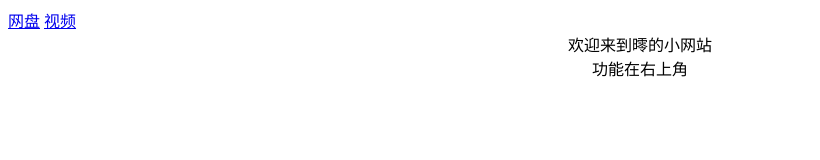
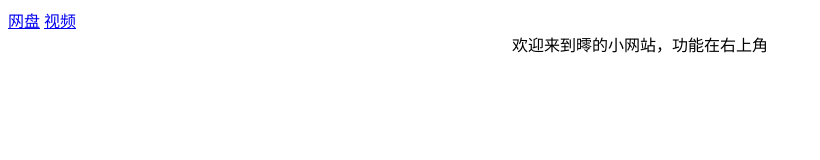
Before and after one commit to Lingpand/Lingpand.github.io, a plain HTML site: page index.html in a window 1280 px wide. Shown: the whole page, without its empty margins (0-820 px from the left). Drawn offline with Linux system fonts and the light colour scheme.

Commit message:
Update index.html

```diff
--- a/index.html
+++ b/index.html
@@ -5,7 +5,4 @@
 <title>㬡的小网站</title>
 <a href="https://lingpand.github.io/pan.html"target="_blank">网盘</a>
 <a href="htps://lingpand.github.io/vd.html"target="_blank">视频</a>
-  </head>
-<body>
-<center>欢迎来到㬡的小网站</center>
-  <center>功能在右上角</center>
+<center>欢迎来到㬡的小网站，功能在右上角</center>
```
